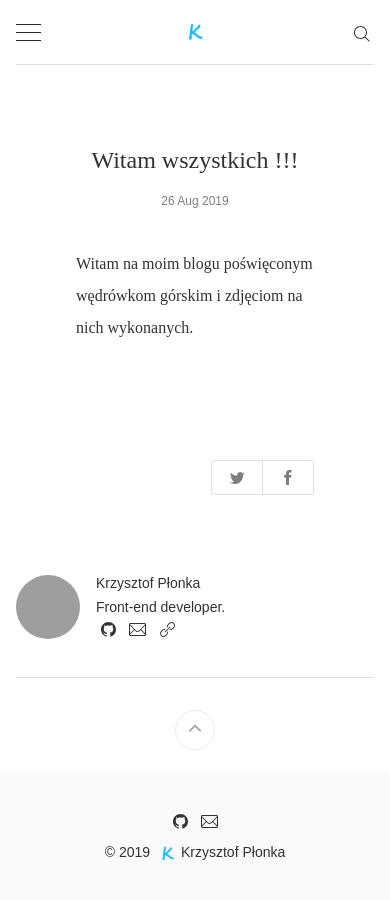
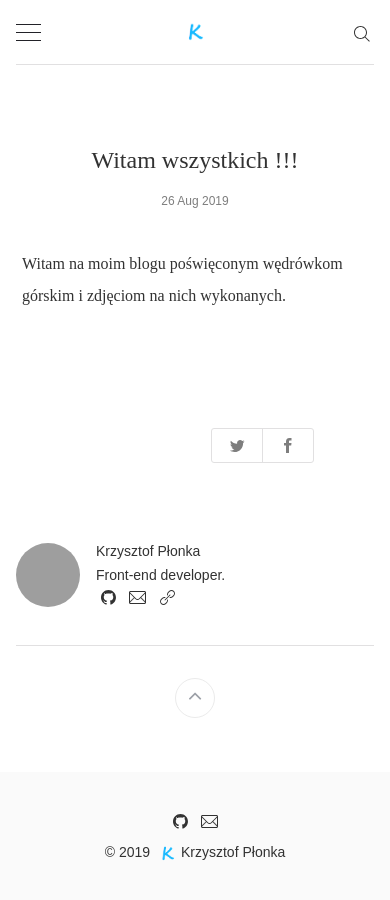
Before and after one commit to chrismovie/chrismovie.github.io, a Jekyll site: the page built from _posts/2019-08-26-post.md, in a window 390 px wide. Built offline with Jekyll 4.4.1, drawn with Linux system fonts in a browser that asks for light colours; nearby versions of some CDN libraries; some web fonts are replaced; comment, search, counter and statistics services are not loaded; grey boxes are pictures that could not be loaded.

Commit message:
whide content on mobile 2

```diff
--- a/_sass/components/_post.scss
+++ b/_sass/components/_post.scss
@@ -6,7 +6,7 @@
 .c-content {
 
 	&__cc-content {
-	@include mq($from: tablet) {
+	@include mq($from: mobile) {
 		padding: 20px 6px 100px 6px;
 		}
 	padding: 20px 60px 100px 60px;
```
Also changed, not shown: 7 other files.
